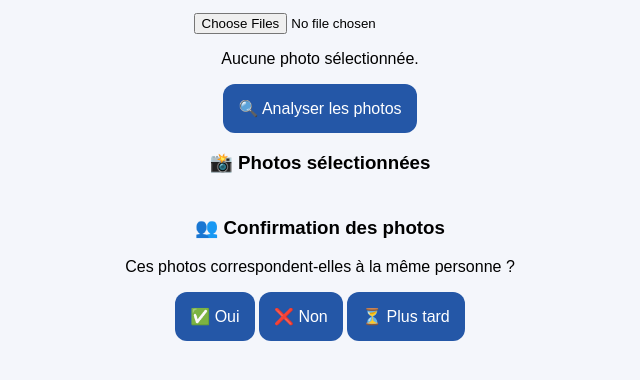
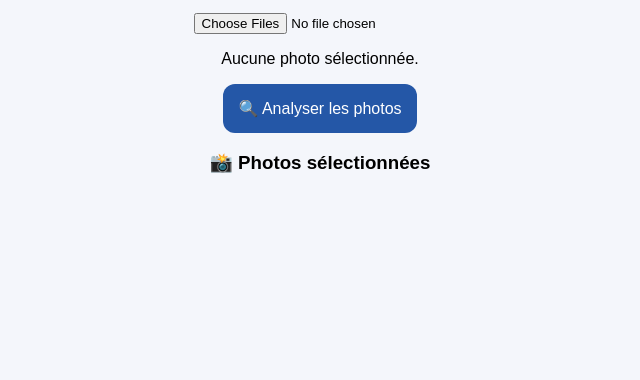
Before and after one commit to pepito971/FaceAlbum-PWA, a plain HTML site: page index.html in a window 1280 px wide. Shown: the part 140-520 px from the top of the page, without its empty margins (320-960 px from the left). Drawn offline with Linux system fonts and the light colour scheme.

```diff
--- a/index.html
+++ b/index.html
@@ -42,7 +42,7 @@
 <p id="resultat"></p>
 <h3>📸 Photos sélectionnées</h3>
 <div id="apercu" style="display:flex;flex-wrap:wrap;justify-content:center;gap:10px;"></div>
-  <div id="confirmation" style="display:block; margin-top:25px;">
+  <div id="confirmation" style="display:none; margin-top:25px;">
   <h3>👥 Confirmation des photos</h3>
   <p>Ces photos correspondent-elles à la même personne ?</p>
 
```
